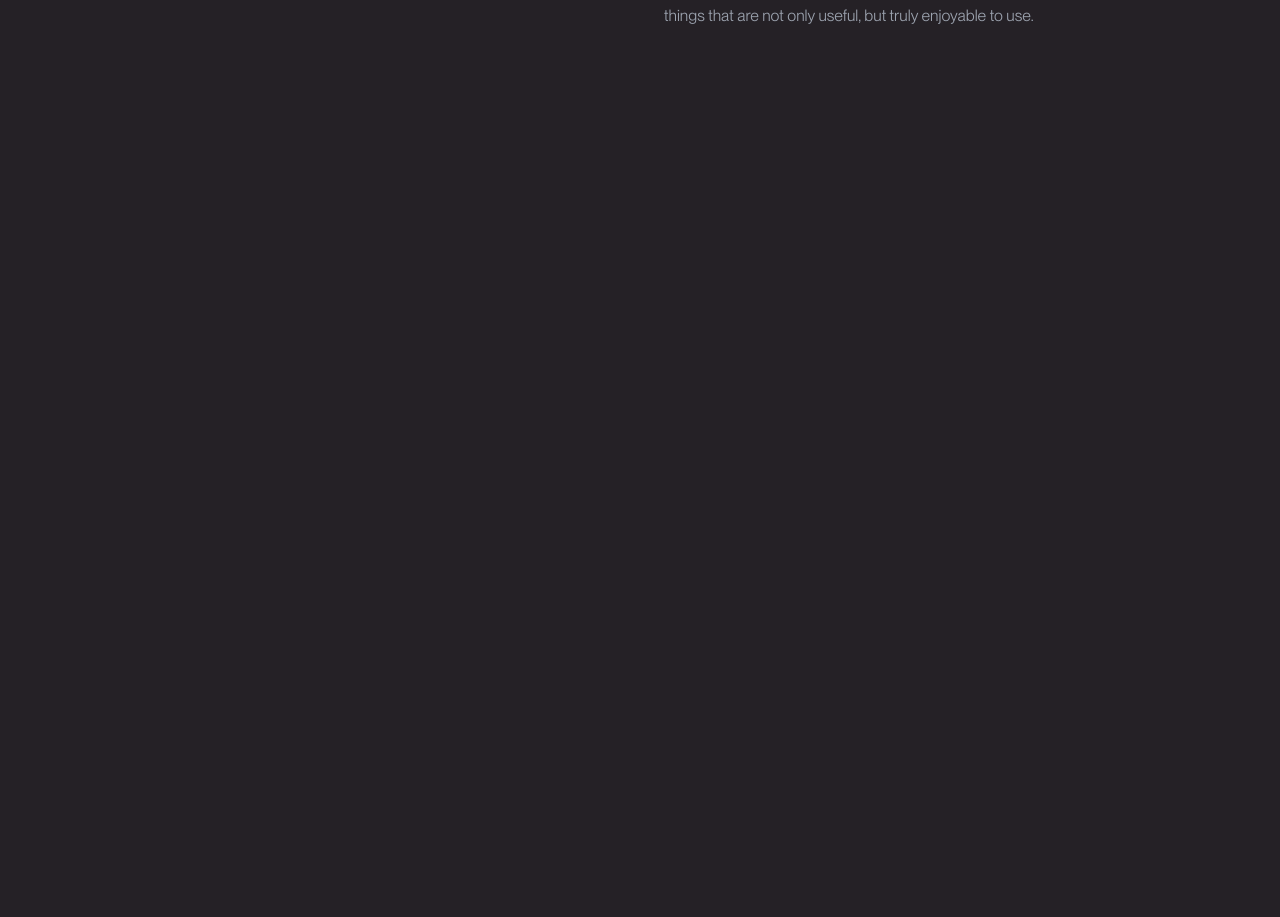
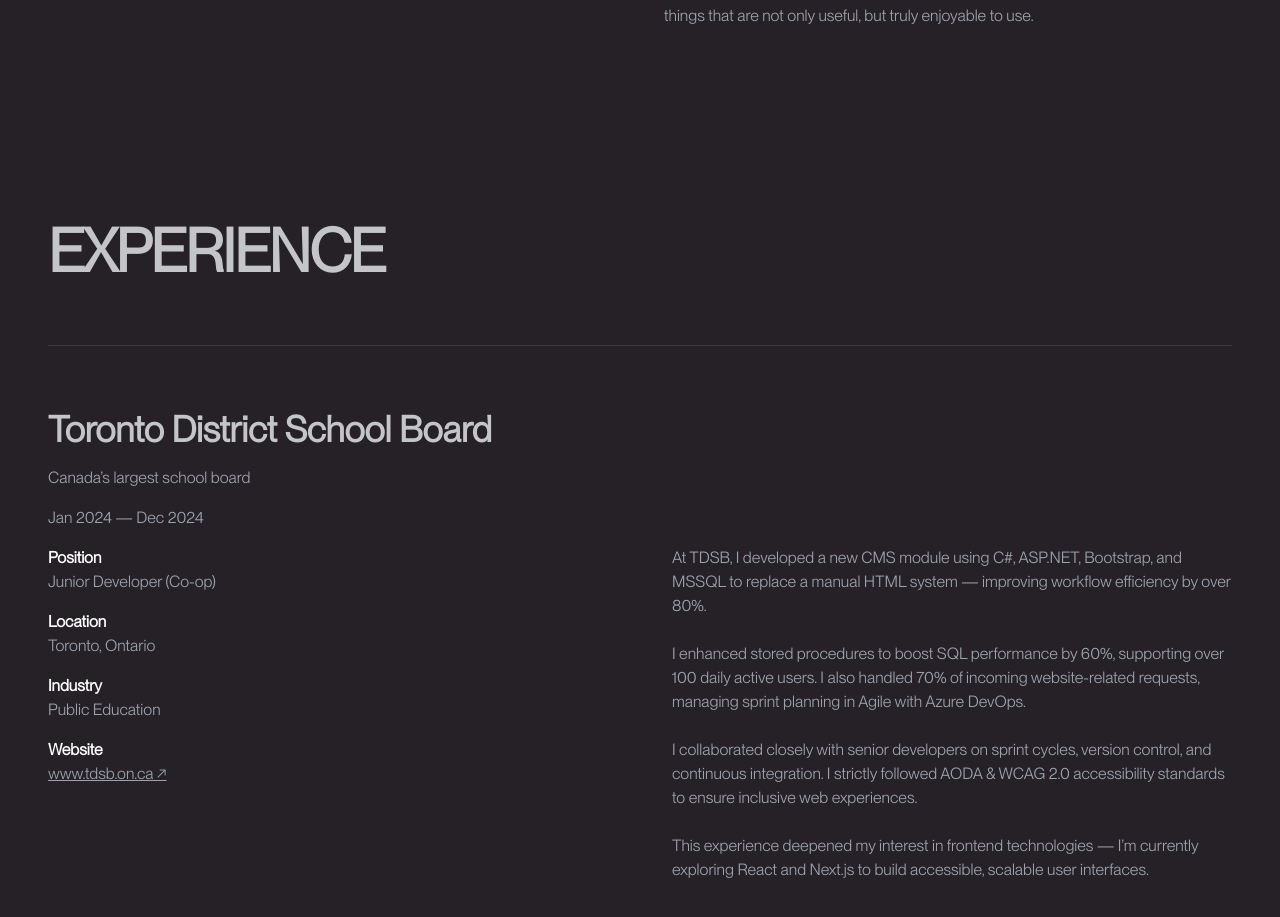
Before and after one commit to runner-jaimie/Jaimie, a Next.js app: page / in a window 1280 px wide. Shown: the part 1402-2319 px from the top of the page. Before the commit the page ends 1527 px from the top, so only its background shows below. Built offline with nearby package versions, Linux system fonts and the light colour scheme; a web font is replaced by a local one.

Commit message:
chore(routing): link new Experience section from main index

```diff
--- a/pages/index.tsx
+++ b/pages/index.tsx
@@ -1,5 +1,6 @@
 // pages/index.tsx
 import About from '@/components/About';
+import Experience from '@/components/Experience';
 import Hero from '@/components/Hero';
 import Navbar from '@/components/Navbar';
 
@@ -9,8 +10,7 @@
       <Navbar />
       <Hero />
       <About />
-
-      {/* 나머지 About, Experience, Project는 나중에 이어서 */}
+      <Experience />
     </>
   );
 }
```
